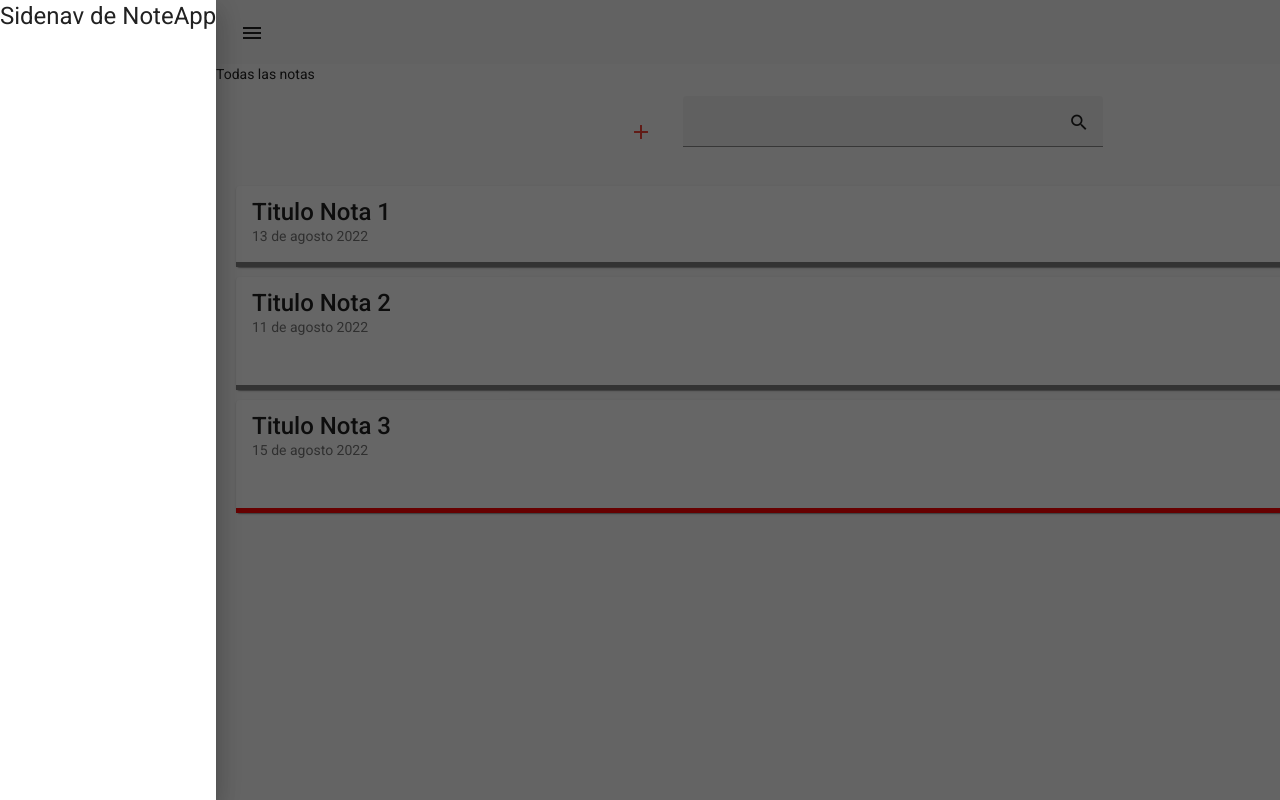
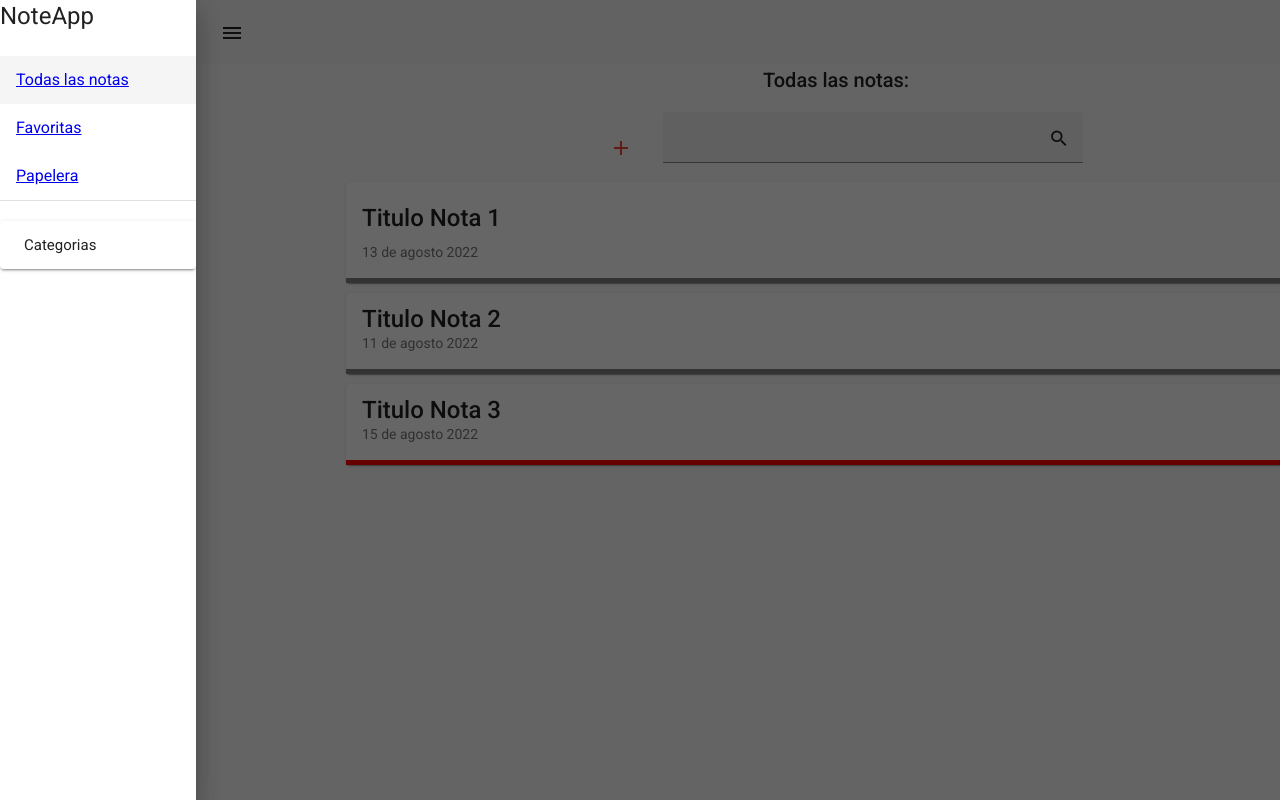
Before and after one commit to macunab/NoteApp, an Angular app: page /notes in a window 1280 px wide. Both pictures are taken after a click on the button "menu". Built offline with nearby package versions, Linux system fonts and the light colour scheme.

Commit message:
sidenav & toobar creepy style

```diff
--- a/src/app/app.component.html
+++ b/src/app/app.component.html
@@ -1,2 +1,54 @@
+<mat-sidenav-container fullscreen>
 
-<router-outlet></router-outlet>
+    <mat-sidenav #sidenav mode="push">
+        <h1>NoteApp</h1>
+        <mat-selection-list [multiple]="false">
+            <mat-list-option>
+              <a routerLink="" (click)="sidenav.toggle()">Todas las notas</a>
+            </mat-list-option>
+            <mat-list-option>
+                <a routerLink="" (click)="sidenav.toggle()">Favoritas</a>
+              </mat-list-option>
+              <mat-list-option>
+                <a routerLink="" (click)="sidenav.toggle()">Papelera</a>
+              </mat-list-option>
+          </mat-selection-list>
+          <mat-divider></mat-divider>
+          <br>
+          <mat-expansion-panel hideToggle>
+            <mat-expansion-panel-header>
+              <mat-panel-title>
+                Categorias
+              </mat-panel-title>
+            </mat-expansion-panel-header>
+            <mat-selection-list [multiple]="false">
+                <mat-list-option>
+                  <a routerLink="" (click)="sidenav.toggle()">Programacion</a>
+                </mat-list-option>
+                <mat-list-option>
+                    <a routerLink="" (click)="sidenav.toggle()">Compras</a>
+                  </mat-list-option>
+                  <mat-list-option>
+                    <a routerLink="" (click)="sidenav.toggle()">Tareas</a>
+                  </mat-list-option>
+              </mat-selection-list>
+          </mat-expansion-panel>
+    </mat-sidenav>
+
+    <mat-toolbar>
+        <button mat-icon-button
+            (click)="sidenav.toggle()">
+            <mat-icon>menu</mat-icon>
+        </button>
+        <span class="spacer"></span>
+        <button mat-button [matMenuTriggerFor]="userOptions">Username</button>
+    </mat-toolbar>
+
+    <mat-menu #userOptions="matMenu">
+      <button mat-menu-item>Configuracion</button>
+      <button mat-menu-item>Salir</button>
+    </mat-menu>
+
+    <router-outlet></router-outlet>
+
+</mat-sidenav-container>
--- a/src/app/app.module.ts
+++ b/src/app/app.module.ts
@@ -4,6 +4,7 @@ import { BrowserModule } from '@angular/platform-browser';
 import { AppRoutingModule } from './app-routing.module';
 import { AppComponent } from './app.component';
 import { BrowserAnimationsModule } from '@angular/platform-browser/animations';
+import { MaterialModule } from './material/material.module';
 
 @NgModule({
   declarations: [
@@ -12,7 +13,8 @@ import { BrowserAnimationsModule } from '@angular/platform-browser/animations';
   imports: [
     BrowserModule,
     AppRoutingModule,
-    BrowserAnimationsModule
+    BrowserAnimationsModule,
+    MaterialModule
   ],
   providers: [],
   bootstrap: [AppComponent]
--- a/src/app/note/home/home.component.html
+++ b/src/app/note/home/home.component.html
@@ -2,6 +2,7 @@
 
     <mat-sidenav #sidenav mode="push">
         <h1>Sidenav de NoteApp</h1>
+
     </mat-sidenav>
 
     <mat-toolbar>
--- a/src/app/note/list/list.component.html
+++ b/src/app/note/list/list.component.html
@@ -1,21 +1,35 @@
-<p>Todas las notas</p>
+<div fxLayoutAlign="center">
+    <h2>Todas las notas:</h2>
+</div>
 
 <div fxLayout="row" fxLayoutAlign="center center" fxLayoutGap="10px">
-    <div fxLayoutAlign="">
-        <button mat-button color="warn"><mat-icon>add</mat-icon></button>
+    <div>
+        <a mat-button color="warn" routerLink="/notes/create"><mat-icon>add</mat-icon></a>
     </div>
 
-        <mat-form-field appearance="fill" style="width: 30em; margin-right: 5px;">
+        <mat-form-field appearance="fill" style="width: 30em;">
             <input matInput>
             <mat-icon matSuffix>search</mat-icon>
         </mat-form-field>
 </div>
 
-<div fxLayout="column" fxLayoutGap="10px" style="margin: 20px;">
+<mat-menu #notesOptions="matMenu">
+    <button mat-menu-item>
+      <mat-icon>delete</mat-icon>
+      <span>Eliminar</span>
+    </button>
+</mat-menu>
+
+<div fxLayout="column" fxLayoutGap="10px" class="card-note-list">
 
         <mat-card class="note" fxFlex="1 1 auto">
             <mat-card-content (click)="selectNote()">
-                <mat-card-title>Titulo Nota 1</mat-card-title>
+                <mat-card-title fxLayoutAlign="space-between center">
+                    Titulo Nota 1
+                    <button mat-icon-button [matMenuTriggerFor]="notesOptions" aria-label="Example icon-button with a menu">
+                    <mat-icon>more_vert</mat-icon>
+                  </button>
+                </mat-card-title>
                 <mat-card-subtitle>13 de agosto 2022</mat-card-subtitle>
             </mat-card-content>
             <mat-card-footer>
@@ -26,8 +40,6 @@
         <mat-card class="note" fxFlex="1 1 auto">
             <mat-card-title>Titulo Nota 2</mat-card-title>
             <mat-card-subtitle>11 de agosto 2022</mat-card-subtitle>
-            <mat-card-actions>
-            </mat-card-actions>
             <mat-card-footer>
                 <div class="note-color {{defaultColor}}"></div>
             </mat-card-footer>
@@ -36,8 +48,6 @@
         <mat-card class="note" fxFlex="1 1 auto">
             <mat-card-title>Titulo Nota 3</mat-card-title>
             <mat-card-subtitle>15 de agosto 2022</mat-card-subtitle>
-            <mat-card-actions>
-            </mat-card-actions>
             <mat-card-footer>
                 <div class="note-color {{redColor}}"></div>
             </mat-card-footer>
--- a/src/app/note/note-routing.module.ts
+++ b/src/app/note/note-routing.module.ts
@@ -1,18 +1,12 @@
 import { NgModule } from '@angular/core';
 import { RouterModule, Routes } from '@angular/router';
 import { CreateNoteComponent } from './create-note/create-note.component';
-import { HomeComponent } from './home/home.component';
 import { ListComponent } from './list/list.component';
 
 const routes: Routes = [
-  { path: '',
-  component: HomeComponent,
-  children: [
     { path: '', component: ListComponent },
     { path: 'create', component: CreateNoteComponent },
     { path: '**', redirectTo: 'categories' }
-  ]
-}
 ]
 
 @NgModule({
--- a/src/styles.css
+++ b/src/styles.css
@@ -26,3 +26,14 @@ body { margin: 0; font-family: Roboto, "Helvetica Neue", sans-serif; }
 .note-red {
     background: red;
 }
+
+.spacer {
+    flex: 1 1 auto;
+  }
+
+@media only screen and (min-width: 1000px) {
+    .card-note-list {
+        margin-right: 150px;
+        margin-left: 150px;
+    }
+}
```
Also changed, not shown: src/app/material/material.module.ts (+9 -2 lines).
